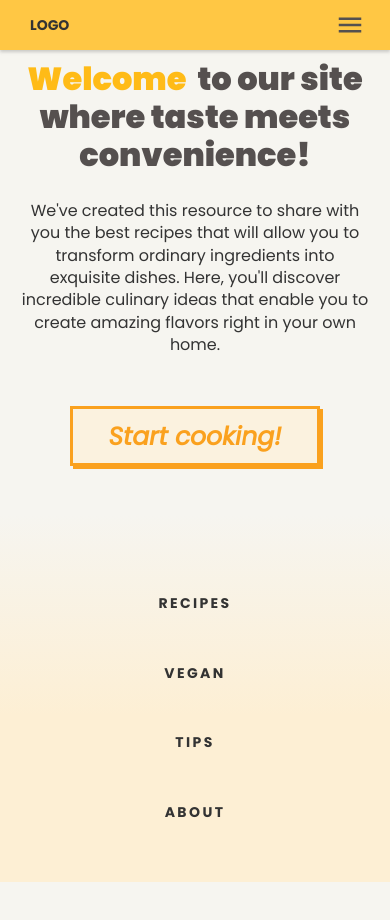
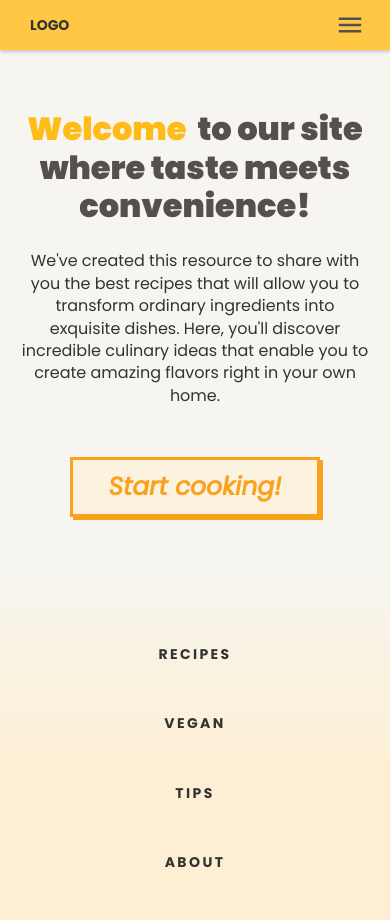
Before and after one commit to bundalevskyi/react-recipes, a React (Create React App) app: page /home in a window 390 px wide. Shown: the top 920 px of the page. Before the commit the page ends 882 px from the top, so only its background shows below. Built offline with nearby package versions, Linux system fonts and the light colour scheme.

Commit message:
fix adaptive

```diff
--- a/src/css/style.css
+++ b/src/css/style.css
@@ -858,7 +858,7 @@ footer {
 
 @media (max-width: 600px) {
   .top__inner {
-    margin-top: 0;
+    margin-top: 6vh;
     height: 50vh;
   }
 
@@ -892,6 +892,8 @@ footer {
 }
 
 @media (max-width: 560px) {
+
+
   .categ {
     gap: 30px;
     padding: 10px 20px 40px;
@@ -919,6 +921,8 @@ footer {
   }
 }
 
+
+
 @media (max-width: 460px) {
   .top__descr {
     max-width: 350px;
@@ -927,7 +931,6 @@ footer {
   .recipe__title-mob {
     font-size: 26px;
   }
-
 
   .categ {
     gap: 20px;
@@ -948,6 +951,9 @@ footer {
     min-width: 180px;
   }
 }
+
+
+
 
 @media (max-width: 410px) {
   .recipes__categories-inner {
```
